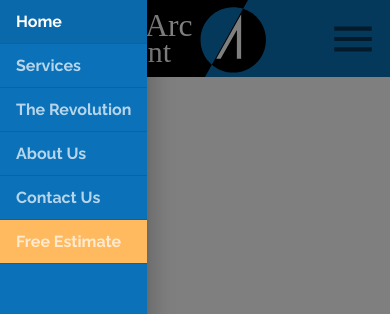
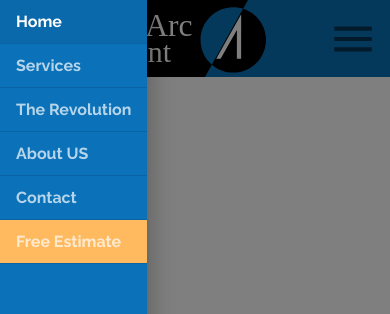
Before and after one commit to mhayk/arcdevelopment, a React (Create React App) app: page / in a window 390 px wide. Both pictures are taken after a click on the button 353 px from the left and 38 px from the top of the page. Shown: the top 314 px of the page. Built offline with nearby package versions, Linux system fonts and the light colour scheme.

Commit message:
46. Section Cleanup Continued 2/2 ✅
Signed-off-by: Mhayk Whandson <hi@mhayk.com>

```diff
--- a/src/components/ui/Header.js
+++ b/src/components/ui/Header.js
@@ -224,6 +224,7 @@ export default function Header(props) {
         {
           routes.map((route, index) => (
             <Tab
+              key={`${route}${index}`}
               className={classes.tab}
               component={Link}
               to={route.link}
@@ -250,6 +251,7 @@ export default function Header(props) {
         classes={{ paper: classes.menu }}
         MenuListProps={{ onMouseLeave: handleClose }}
         elevation={0}
+        keepMounted
       >
         {
                 menuOptions.map((item, i) => (
@@ -284,86 +286,30 @@ export default function Header(props) {
         classes={{ paper: classes.drawer }}
       >
         <List disablePadding>
+          {
+            routes.map((route) => (
               <ListItem
-            onClick={() => { setOpenDrawer(false); setValue(0); }}
+                key={`${route}${route.activeIndex}`}
                 divider
                 button
                 component={Link}
-            to="/"
-            selected={value === 0}
+                to={route.link}
+                selected={value === route.activeIndex}
+                onClick={() => {
+                  setOpenDrawer(false); setValue(route.activeIndex);
+                }}
               >
                 <ListItemText
-              className={value === 0 ? [classes.drawerItem, classes.drawerItemSelected] : classes.drawerItem}
+                  className={value === route.activeIndex
+                    ? [classes.drawerItem, classes.drawerItemSelected]
+                    : classes.drawerItem}
                   disableTypography
                 >
-              Home
-
+                  {route.name}
                 </ListItemText>
               </ListItem>
-          <ListItem
-            onClick={() => { setOpenDrawer(false); setValue(1); }}
-            divider
-            button
-            component={Link}
-            to="/services"
-            selected={value === 1}
-          >
-            <ListItemText
-              className={value === 1 ? [classes.drawerItem, classes.drawerItemSelected] : classes.drawerItem}
-              disableTypography
-            >
-              Services
-
-            </ListItemText>
-          </ListItem>
-          <ListItem
-            onClick={() => { setOpenDrawer(false); setValue(2); }}
-            divider
-            button
-            component={Link}
-            to="/revolution"
-            selected={value === 2}
-          >
-            <ListItemText
-              className={value === 2 ? [classes.drawerItem, classes.drawerItemSelected] : classes.drawerItem}
-              disableTypography
-            >
-              The Revolution
-
-            </ListItemText>
-          </ListItem>
-          <ListItem
-            onClick={() => { setOpenDrawer(false); setValue(3); }}
-            divider
-            button
-            component={Link}
-            to="/about"
-            selected={value === 3}
-          >
-            <ListItemText
-              className={value === 3 ? [classes.drawerItem, classes.drawerItemSelected] : classes.drawerItem}
-              disableTypography
-            >
-              About Us
-
-            </ListItemText>
-          </ListItem>
-          <ListItem
-            onClick={() => { setOpenDrawer(false); setValue(4); }}
-            divider
-            button
-            component={Link}
-            to="/contact"
-            selected={value === 4}
-          >
-            <ListItemText
-              className={value === 4 ? [classes.drawerItem, classes.drawerItemSelected] : classes.drawerItem}
-              disableTypography
-            >
-              Contact Us
-
-            </ListItemText>
-          </ListItem>
+            ))
+          }
           <ListItem
             onClick={() => { setOpenDrawer(false); setValue(5); }}
             divider
```
Lines whose indentation alone changed are shown as unchanged.
